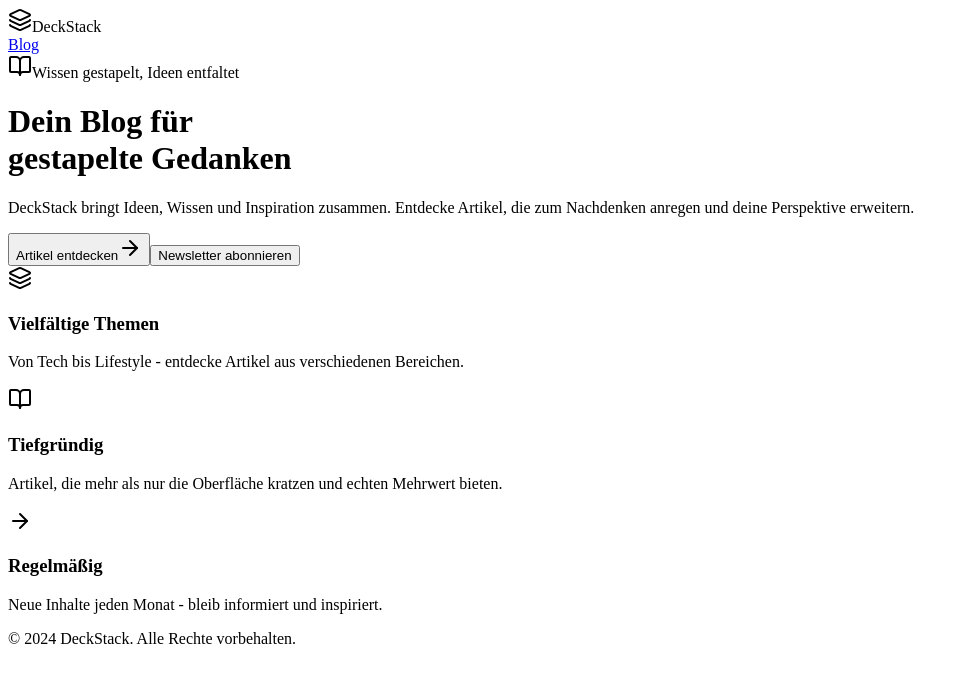
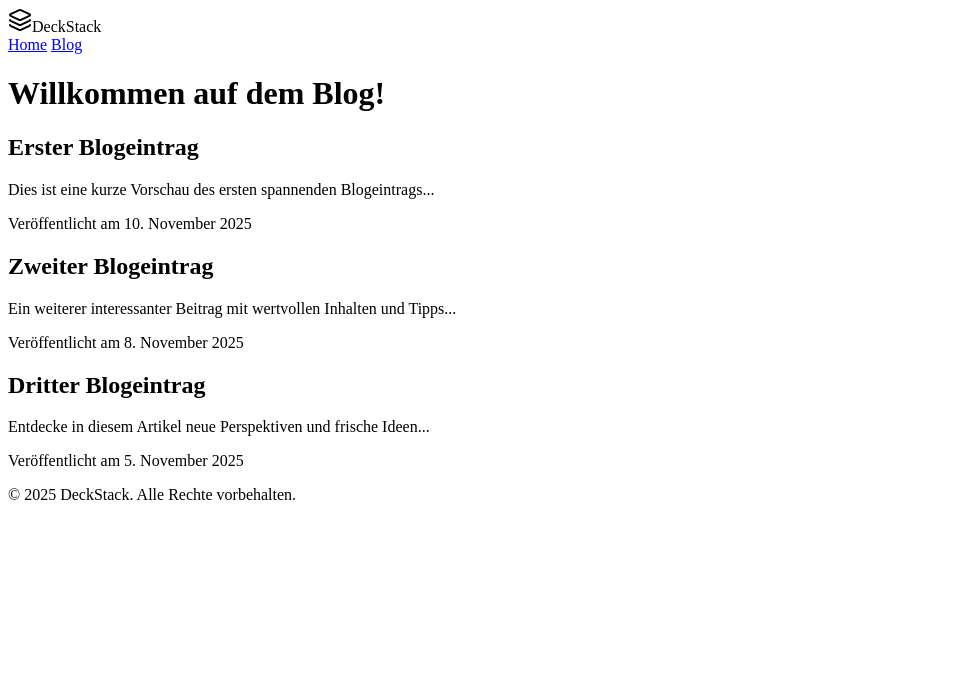
Before and after one commit to LiamDeck/deckstack, a React (Create React App) app: page /blog in a window 1280 px wide. Shown: the top 682 px of the page, without its empty margins (0-965 px from the left). Built offline with nearby package versions, Linux system fonts and the light colour scheme.

Commit message:
Blogseite und Farbverläufe

```diff
--- a/public/index.html
+++ b/public/index.html
@@ -2,7 +2,7 @@
 <html lang="en">
   <head>
     <meta charset="utf-8" />
-    <link rel="icon" href="%PUBLIC_URL%/favicon.ico" />
+    <link rel="icon" href="%PUBLIC_URL%/deckstacklogo-64x64-transparent-bg.png" />
     <meta name="viewport" content="width=device-width, initial-scale=1" />
     <meta name="theme-color" content="#000000" />
     <meta
@@ -24,7 +24,7 @@
       work correctly both with client-side routing and a non-root public URL.
       Learn how to configure a non-root public URL by running `npm run build`.
     -->
-    <title>React App</title>
+    <title>DeckStack</title>
   </head>
   <body>
     <noscript>You need to enable JavaScript to run this app.</noscript>
--- a/src/App.js
+++ b/src/App.js
@@ -1,24 +1,12 @@
+// src/App.js
 import React from 'react';
+import { BrowserRouter, Routes, Route, Link } from 'react-router-dom';
 import { BookOpen, Layers, ArrowRight } from 'lucide-react';
-import { Link } from 'react-router-dom';
+import Blog from './Blog';
 
-function App() {
+// Home-Komponente für die Startseite
+function Home() {
   return (
-    <div className="min-h-screen bg-gradient-to-br from-slate-50 to-slate-100">
-      {/* Navigation */}
-      <nav className="container mx-auto px-6 py-6">
-        <div className="flex items-center justify-between">
-          <div className="flex items-center space-x-2">
-            <Layers className="w-8 h-8 text-slate-800" />
-            <span className="text-2xl font-bold text-slate-800">DeckStack</span>
-          </div>
-          <div className="hidden md:flex space-x-8">
-            <Link to = "/blog">Blog</Link>
-          </div>
-        </div>
-      </nav>
-
-      {/* Hero Section */}
     <main className="container mx-auto px-6 py-20">
       <div className="max-w-4xl mx-auto text-center">
         <div className="inline-flex items-center space-x-2 bg-white px-4 py-2 rounded-full shadow-sm mb-8">
@@ -39,57 +27,52 @@ function App() {
         </p>
 
         <div className="flex flex-col sm:flex-row gap-4 justify-center">
-            <button className="group bg-slate-800 text-white px-8 py-4 rounded-lg hover:bg-slate-700 transition-all shadow-lg hover:shadow-xl flex items-center justify-center space-x-2">
+          <button className="group bg-slate-800 text-white px-8 py-4 rounded-lg hover:bg-slate-700 transition-all shadow-lg hover:shadow-xl flex items-center justify-center space-x-2" type="button">
             <span className="font-medium">Artikel entdecken</span>
             <ArrowRight className="w-5 h-5 group-hover:translate-x-1 transition-transform" />
           </button>
-            <button className="bg-white text-slate-800 px-8 py-4 rounded-lg hover:bg-slate-50 transition-all shadow-md border border-slate-200">
+          <button className="bg-white text-slate-800 px-8 py-4 rounded-lg hover:bg-slate-50 transition-all shadow-md border border-slate-200" type="button">
             <span className="font-medium">Newsletter abonnieren</span>
           </button>
         </div>
       </div>
 
-        {/* Feature Cards */}
-        <div className="grid md:grid-cols-3 gap-8 max-w-5xl mx-auto mt-24">
-          <div className="bg-white p-8 rounded-2xl shadow-sm hover:shadow-md transition-shadow">
-            <div className="w-12 h-12 bg-slate-100 rounded-lg flex items-center justify-center mb-4">
-              <Layers className="w-6 h-6 text-slate-700" />
+      {/* Feature Cards und weitere Home-Inhalte können hier ebenfalls rein */}
+    </main>
+  );
+}
+
+function App() {
+  return (
+    <div className="min-h-screen bg-gradient-to-br from-slate-50 to-slate-100">
+      {/* Navigation (immer sichtbar) */}
+      <nav className="container mx-auto px-6 py-6">
+        <div className="flex items-center justify-between">
+          <div className="flex items-center space-x-2">
+            <Layers className="w-8 h-8 text-slate-800" />
+            <span className="text-2xl font-bold text-slate-800">DeckStack</span>
           </div>
-            <h3 className="text-xl font-semibold text-slate-800 mb-2">Vielfältige Themen</h3>
-            <p className="text-slate-600">
-              Von Tech bis Lifestyle - entdecke Artikel aus verschiedenen Bereichen.
-            </p>
-          </div>
-
-          <div className="bg-white p-8 rounded-2xl shadow-sm hover:shadow-md transition-shadow">
-            <div className="w-12 h-12 bg-slate-100 rounded-lg flex items-center justify-center mb-4">
-              <BookOpen className="w-6 h-6 text-slate-700" />
-            </div>
-            <h3 className="text-xl font-semibold text-slate-800 mb-2">Tiefgründig</h3>
-            <p className="text-slate-600">
-              Artikel, die mehr als nur die Oberfläche kratzen und echten Mehrwert bieten.
-            </p>
-          </div>
-
-          <div className="bg-white p-8 rounded-2xl shadow-sm hover:shadow-md transition-shadow">
-            <div className="w-12 h-12 bg-slate-100 rounded-lg flex items-center justify-center mb-4">
-              <ArrowRight className="w-6 h-6 text-slate-700" />
-            </div>
-            <h3 className="text-xl font-semibold text-slate-800 mb-2">Regelmäßig</h3>
-            <p className="text-slate-600">
-              Neue Inhalte jeden Monat - bleib informiert und inspiriert.
-            </p>
+          <div className="hidden md:flex space-x-8">
+            <Link to="/">Home</Link> {/* Link zur Startseite */}
+            <Link to="/blog">Blog</Link> {/* Link zum Blog */}
           </div>
         </div>
-      </main>
+      </nav>
 
-      {/* Footer */}
+      {/* Routing-Bereich */}
+      <Routes>
+        <Route path="/" element={<Home />} />
+        <Route path="/blog" element={<Blog />} />
+      </Routes>
+
+      {/* Footer (immer sichtbar) */}
       <footer className="container mx-auto px-6 py-12 mt-20">
         <div className="border-t border-slate-200 pt-8 text-center text-slate-600">
-          <p>© 2024 DeckStack. Alle Rechte vorbehalten.</p>
+          <p>© 2025 DeckStack. Alle Rechte vorbehalten.</p>
         </div>
       </footer>
     </div>
+
   );
 }
 
--- a/src/Blog.js
+++ b/src/Blog.js
@@ -1,4 +1,57 @@
+import React from 'react';
+
 function Blog() {
-  return <h1>Willkommen auf dem Blog!</h1>;
+  const blogPosts = [
+    {
+      id: 1,
+      title: "Erster Blogeintrag",
+      preview: "Dies ist eine kurze Vorschau des ersten spannenden Blogeintrags...",
+      date: "10. November 2025",
+    },
+    {
+      id: 2,
+      title: "Zweiter Blogeintrag",
+      preview: "Ein weiterer interessanter Beitrag mit wertvollen Inhalten und Tipps...",
+      date: "8. November 2025",
+    },
+    {
+      id: 3,
+      title: "Dritter Blogeintrag",
+      preview: "Entdecke in diesem Artikel neue Perspektiven und frische Ideen...",
+      date: "5. November 2025",
+    },
+  ];
+
+  return (
+    <main className="container mx-auto px-6 py-20">
+      <h1 className="text-4xl font-bold mb-10 text-center">Willkommen auf dem Blog!</h1>
+      <div className="grid gap-8 max-w-4xl mx-auto">
+        {blogPosts.map(post => (
+          <div
+            key={post.id}
+            className="
+                p-[2px] rounded-xl
+                bg-gradient-to-br
+                from-blue-500 via-green-400 to-purple-500
+                transition-shadow
+                hover:shadow-3xl hover:shadow-blue-400/40
+            "
+            >
+            <article className="
+                p-6 rounded-[10px] bg-white
+                transition-shadow
+                hover:shadow-xl
+            ">
+                <h2 className="text-2xl font-semibold mb-2">{post.title}</h2>
+                <p className="text-gray-700 mb-4">{post.preview}</p>
+                <p className="text-sm text-gray-500">Veröffentlicht am {post.date}</p>
+            </article>
+            </div>
+
+        ))}
+      </div>
+    </main>
+  );
 }
+
 export default Blog;
```
Also changed, not shown: public/deckstacklogo-64x64-transparent-bg.png (added), public/deckstacklogo-64x64.png (added). Lines whose indentation alone changed are shown as unchanged.
